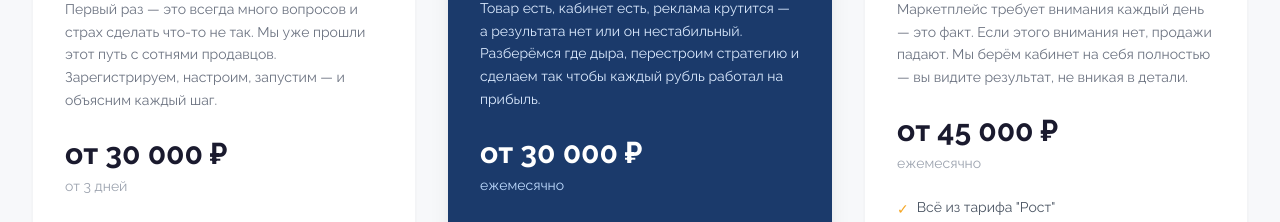
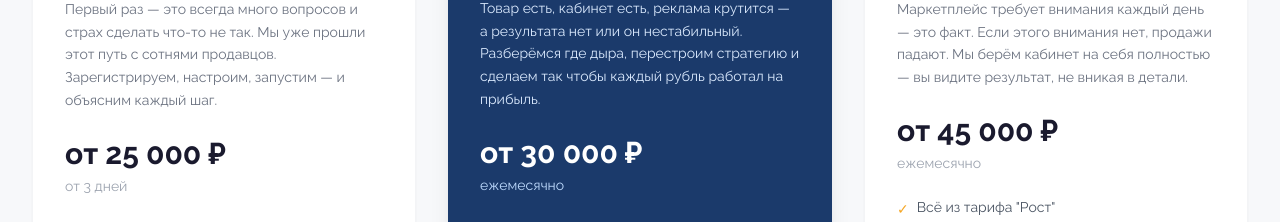
Before and after one commit to yuraz777/sellershelp, a Next.js app: page / in a window 1280 px wide. Shown: the part 5274-5496 px from the top of the page. Built offline with nearby package versions, Linux system fonts and the light colour scheme.

Commit message:
Update Pricing.tsx

```diff
--- a/components/Pricing.tsx
+++ b/components/Pricing.tsx
@@ -4,7 +4,7 @@ const plans = [
     label: 'Только выхожу на маркетплейс',
     title: 'Старт',
     desc: 'Первый раз — это всегда много вопросов и страх сделать что-то не так. Мы уже прошли этот путь с сотнями продавцов. Зарегистрируем, настроим, запустим — и объясним каждый шаг.',
-    price: 'от 30 000 ₽',
+    price: 'от 25 000 ₽',
     period: 'от 3 дней',
     cta: 'Хочу запуститься',
     features: [
```
